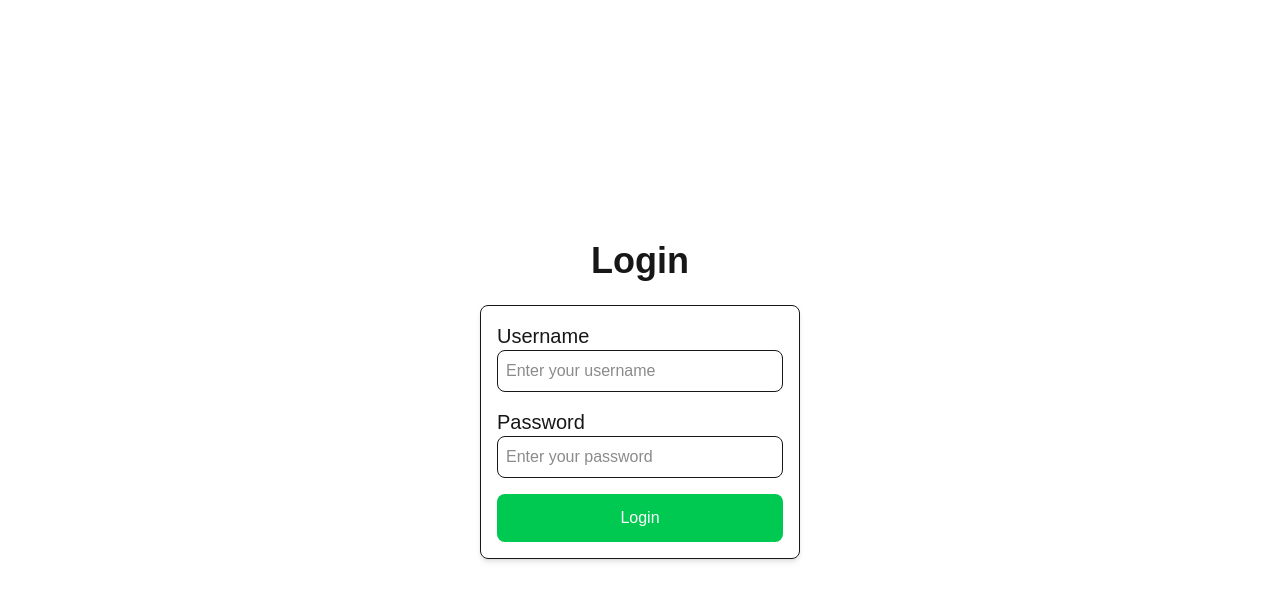
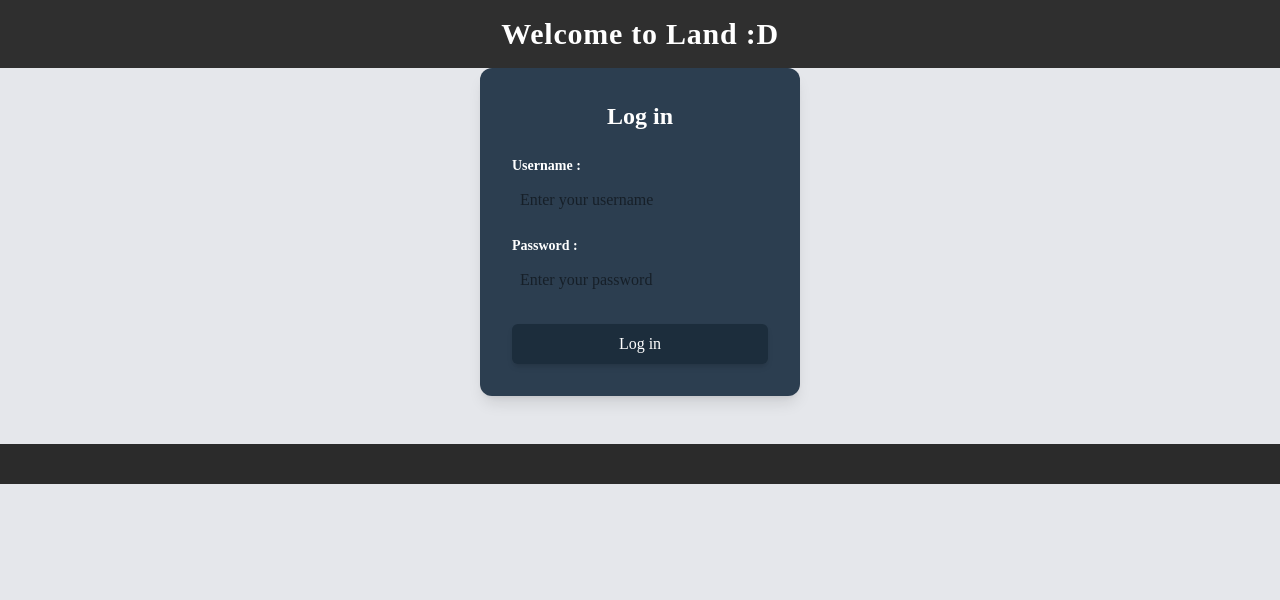
Before and after one commit to Pooyaknon/CN334_LandD, a Next.js app in the folder frontend/: page /login in a window 1280 px wide. Shown: the top 600 px of the page. Built offline with nearby package versions, Linux system fonts and the light colour scheme; a web font is replaced by a local one.

Commit message:
add 2page

```diff
--- a/frontend/src/app/Cart/page.js
+++ b/frontend/src/app/Cart/page.js
@@ -127,6 +127,7 @@ export default function CartPage() {
     })
     .then((data) => {
       alert("Checkout สำเร็จ!");
+      router.push('/Payment/')
       localStorage.removeItem("cart");
       setCartItems([]);
     })
--- /dev/null
+++ b/frontend/src/app/Successful/page.js
@@ -0,0 +1,47 @@
+'use client'
+import { useEffect, useState } from "react";
+import { FaUserCircle, FaCheckCircle } from "react-icons/fa";
+import { useRouter } from "next/navigation";
+
+function Navbar() {
+    const router = useRouter();
+  return (
+    <nav className="bg-[#2B2B2B] text-white px-6 py-3 flex items-center justify-between">
+        <div className="text-4xl font-bold tracking-wide cursor-pointer "
+            onClick={() => router.push(`/Homepage/`)}
+        >
+            Land:D
+        </div>
+        <div className="text-4xl">
+            <FaUserCircle />
+        </div>
+    </nav>
+  );
+}
+
+function FooterTabBar() {
+  return (
+    <footer className="bg-[#2B2B2B] w-full h-10 mt-12"></footer>
+  );
+}
+
+export default function SuccessfulPage() {
+    const router = useRouter();
+  return (
+
+    <div className="min-h-screen bg-gray-200 flex flex-col justify-between font-dm-serif">
+      <Navbar />
+      <main className="flex flex-col items-center justify-center flex-grow text-center py-20">
+        <FaCheckCircle className="text-8xl mb-6" />
+        <h2 className="text-3xl font-semibold mb-6 p-6">Thank you for your support!</h2>
+        <button
+          onClick={() => router.push("/Homepage")}
+          className="bg-black text-white px-6 py-3 rounded-xl shadow hover:bg-yellow-500 cursor-pointer"
+        >
+          Go to Homepage
+        </button>
+      </main>
+      <FooterTabBar />
+    </div>
+  );
+}
--- a/frontend/src/app/login/page.js
+++ b/frontend/src/app/login/page.js
@@ -2,10 +2,26 @@
 import { useState } from "react";
 import { useRouter } from "next/navigation";
 
+function Navbar() {
+  return (
+    <div className="bg-[#2f2f2f] text-white text-3xl font-bold py-4 text-center tracking-wide">
+      Welcome to Land :D
+    </div>
+  );
+}
+
+// ✅ Footer function
+function FooterTabBar() {
+  return (
+    <footer className="bg-[#2B2B2B] w-full h-10 mt-12"></footer>
+  );
+}
+
+// ✅ Main Login Component
 export default function Login() {
   const router = useRouter();
-  const [errorMessage, setErrorMessage] = useState(""); // เพิ่มการจัดการข้อผิดพลาด
-  const [isLoading, setIsLoading] = useState(false); // เพื่อให้สามารถแสดงสถานะ Loading
+  const [errorMessage, setErrorMessage] = useState("");
+  const [isLoading, setIsLoading] = useState(false);
 
   async function onLogin(event) {
     event.preventDefault();
@@ -16,8 +32,8 @@ export default function Login() {
       password: formData.get('password'),
     };
 
-    setIsLoading(true);  // ตั้งค่าให้เป็น true เมื่อเริ่มทำการส่งข้อมูล
-    setErrorMessage(""); // เคลียร์ข้อความผิดพลาดก่อน
+    setIsLoading(true);
+    setErrorMessage("");
 
     try {
       const response = await fetch(`${process.env.NEXT_PUBLIC_API_BASE_URL}/api/token/`, {
@@ -31,30 +47,37 @@ export default function Login() {
       const data = await response.json();
 
       if (response.ok) {
-        localStorage.setItem('access_token', data.access); // เก็บ access token
-        localStorage.setItem('refresh_token', data.refresh); // เก็บ refresh token
-        router.push('/Homepage');  // ถ้า login สำเร็จไปที่หน้า Homepage
+        localStorage.setItem('access_token', data.access);
+        localStorage.setItem('refresh_token', data.refresh);
+        router.push('/Homepage');
       } else {
-        setErrorMessage("Username or Password is incorrect"); // แสดงข้อความผิดพลาด
+        setErrorMessage("Username or Password is incorrect");
       }
     } catch (error) {
-      setErrorMessage("Failed to connect to the API"); // หากเกิดข้อผิดพลาดระหว่างการเชื่อมต่อ
+      setErrorMessage("Failed to connect to the API");
       console.error(error);
     } finally {
-      setIsLoading(false); // ตั้งค่าให้เป็น false หลังจากการดำเนินการเสร็จสิ้น
+      setIsLoading(false);
     }
   }
 
   return (
-    <main className='flex min-h-screen flex-col items-center justify-center'>
-      <div className="text-center text-4xl font-bold mb-6">Login</div>
+    <main className="min-h-screen bg-gray-200 font-dm-serif">
+      <Navbar />
 
-      <form onSubmit={onLogin} className="flex flex-col gap-4 p-4 w-80 border rounded-lg shadow-md">
+      {/* Login Form */}
+      <div className="flex flex-1 items-center justify-center">
+        <form
+          onSubmit={onLogin}
+          className="bg-[#2c3e50] text-white rounded-xl shadow-lg p-8 w-80 flex flex-col gap-4"
+        >
+          <h2 className="text-2xl text-center font-bold mb-2">Log in</h2>
+
           <div>
-          <label className="block text-xl">Username</label>
+            <label className="text-sm block font-semibold mb-1">Username :</label>
             <input
               name="username"
-            className="p-2 w-full rounded-lg border"
+              className="w-full p-2 rounded-md text-black"
               type="text"
               placeholder="Enter your username"
               required
@@ -62,26 +85,32 @@ export default function Login() {
           </div>
 
           <div>
-          <label className="block text-xl">Password</label>
+            <label className="text-sm block font-semibold mb-1">Password :</label>
             <input
               name="password"
-            className="p-2 w-full rounded-lg border"
+              className="w-full p-2 rounded-md text-black"
               type="password"
               placeholder="Enter your password"
               required
             />
           </div>
 
-        {errorMessage && <p className="text-red-500 text-center">{errorMessage}</p>} {/* แสดงข้อความผิดพลาด */}
+          {errorMessage && (
+            <p className="text-red-400 text-center text-sm">{errorMessage}</p>
+          )}
 
           <button
-          className="p-3 bg-green-500 text-white rounded-lg"
             type="submit"
-          disabled={isLoading} // ไม่ให้กดซ้ำเมื่อกำลังโหลด
+            className="mt-2 py-2 bg-[#1c2d3c] hover:bg-[#243544] rounded-md shadow-md"
+            disabled={isLoading}
           >
-          {isLoading ? "Logging in..." : "Login"} {/* แสดงสถานะการเข้าสู่ระบบ */}
+            {isLoading ? "Logging in..." : "Log in"}
           </button>
         </form>
+      </div>
+
+      {/* ✅ ใช้ Footer */}
+      <FooterTabBar />
     </main>
   );
 }
```
Lines whose indentation alone changed are shown as unchanged.
